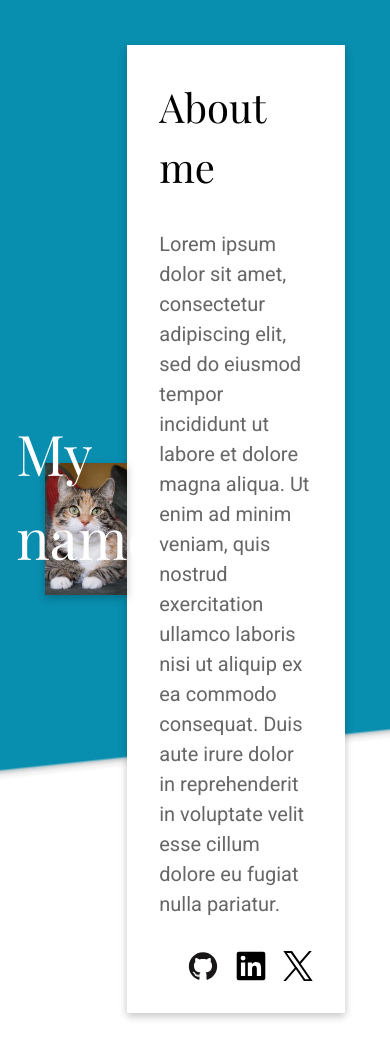
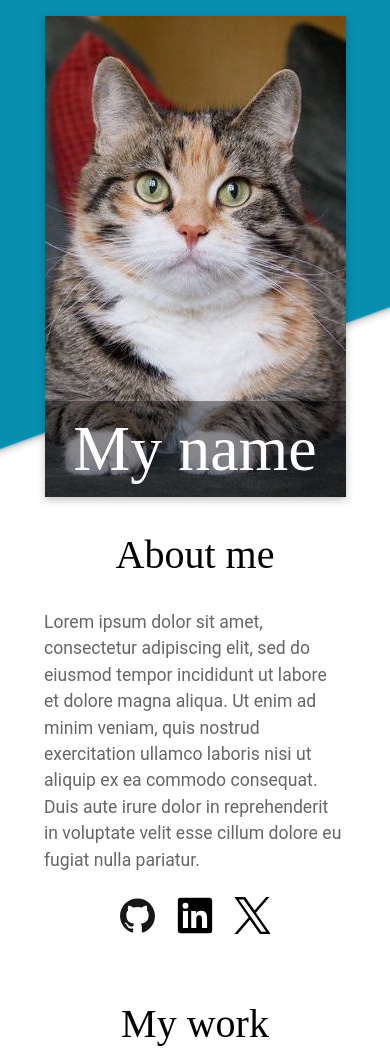
Before and after one commit to abdulwhab-elghareeb/homepage, a plain HTML site: page index.html in a window 390 px wide. Shown: the top 1057 px of the page. Drawn offline with nearby package versions, Linux system fonts and the light colour scheme; a web font is replaced by a local one.

Commit message:
feat: design mobile layout

```diff
--- a/style.css
+++ b/style.css
@@ -1,5 +1,18 @@
-@import url(https://fonts.googleapis.com/css?family=Playfair+Display:regular,500,600,700,800,900,italic,500italic,600italic,700italic,800italic,900italic);
-@import url(https://fonts.googleapis.com/css?family=Roboto:100,200,300,regular,500,600,700,800,900,100italic,200italic,300italic,italic,500italic,600italic,700italic,800italic,900italic);
+@font-face {
+  font-family: "Playfair Display";
+  src: url("./assets/fonts/PlayfairDisplay-Regular.woff2") format("woff2");
+  font-weight: normal;
+  font-style: normal;
+  font-display: swap;
+}
+
+@font-face {
+  font-family: "Roboto";
+  src: url("./assets/fonts/Roboto-Regular.woff2") format("woff2");
+  font-weight: normal;
+  font-style: normal;
+  font-display: swap;
+}
 
 /*
   Josh's Custom CSS Reset
@@ -75,6 +88,11 @@ p {
   }
 }
 
+img:not(.contact-info > *) {
+  width: 100%;
+  height: auto;
+}
+
 :root {
   --box-shadow: rgba(0, 0, 0, 0.24) 0px 3px 8px;
 }
@@ -95,11 +113,11 @@ h2 {
 
 .links {
   display: flex;
-  gap: 1.1rem;
+  gap: 1.3rem;
 }
 
 .links.contact img {
-  max-width: 2.1rem;
+  width: 2.3rem;
 }
 
 .links.project img {
@@ -131,8 +149,8 @@ header {
 
   display: flex;
   flex-direction: column;
-  gap: 2rem;
-  padding: 2rem;
+  gap: 1.5rem;
+  padding: 1.75rem;
 
   box-shadow: var(--box-shadow);
   background-color: white;
@@ -145,31 +163,29 @@ header {
 .portrait {
   position: relative;
 
-  & h1 {
-    font-size: 3.5rem;
-    color: hsl(0, 0%, 100%);
+  h1 {
+    width: 100%;
+    color: white;
+    background-color: hsl(0, 0%, 0%, 0.4);
+    font-size: 4rem;
+    text-align: center;
 
     position: absolute;
-    bottom: 1rem;
-    /* left 50% moves just the left margin edge of the h1 to the middle
-       so translateX is used to move the whole elem to the middle
-    */
-    left: 50%;
-    transform: translateX(-50%);
+    bottom: 0;
   }
 }
 
 .about-card {
-  & p {
-    font-size: 1.25rem;
+  p {
+    font-size: 1.1rem;
   }
 
-  & .links {
+  .links {
     align-self: self-end;
   }
 }
 
-/* Projects cards */
+/* Project cards */
 
 .projects ul {
   display: grid;
@@ -222,7 +238,6 @@ footer {
     flex-direction: column;
     gap: 1.5rem;
   }
-
 }
 
 address {
@@ -233,9 +248,60 @@ address {
   gap: 1.5rem;
 }
 
-address img {
+.contact-info > img {
   display: inline;
   margin-right: 0.7rem;
   position: relative;
   top: 0.6rem;
 }
+
+@media (max-width: 480px) {
+  .wrapper {
+    padding: 1rem;
+  }
+
+  h2 {
+    text-align: center;
+  }
+
+  header {
+    background: linear-gradient(
+      160deg,
+      hsl(192, 91%, 36%),
+      hsl(192, 91%, 36%) 40%,
+      hsl(194, 16%, 79%) 40.2%,
+      hsl(240, 2%, 89%) 40.4%,
+      hsl(0, 0%, 95%) 40.6%,
+      hsl(0, 0%, 97%) 40.8%,
+      white 41%
+    );
+
+    .wrapper {
+      flex-direction: column;
+    }
+
+    .about-card {
+      box-shadow: none;
+    }
+
+    .links {
+      margin-inline: auto;
+    }
+  }
+
+  footer {
+    .wrapper {
+      display: block;
+    }
+
+    .links {
+      margin-inline: auto;
+      margin-bottom: 2rem;
+    }
+
+    .portrait2 {
+      position: absolute;
+      left: 0px;
+    }
+  }
+}
```
